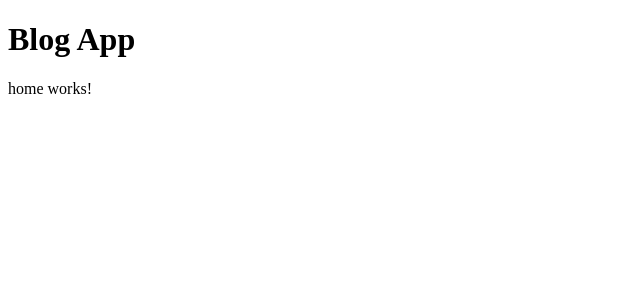
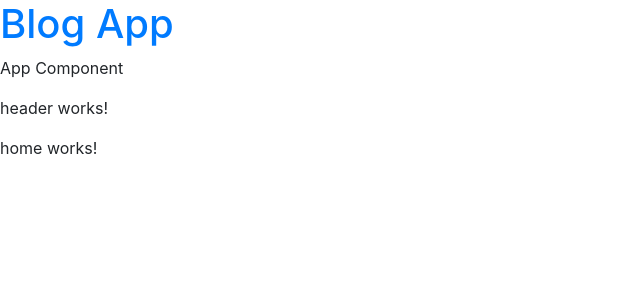
Before and after one commit to leovolwahsen/blogApp, an Angular app: page / in a window 1280 px wide. Shown: the top 300 px of the page, without its empty margins (0-640 px from the left). Built offline with nearby package versions, Linux system fonts and the light colour scheme.

Commit message:
root farben hinzugefügt

```diff
--- a/angular.json
+++ b/angular.json
@@ -25,7 +25,8 @@
               "src/assets"
             ],
             "styles": [
-              "src/styles.css"
+              "src/styles.css",
+              "node_modules/bootstrap/dist/css/bootstrap.min.css"
             ],
             "scripts": []
           },
--- a/package.json
+++ b/package.json
@@ -18,6 +18,7 @@
     "@angular/platform-browser": "^16.1.0",
     "@angular/platform-browser-dynamic": "^16.1.0",
     "@angular/router": "^16.1.0",
+    "bootstrap": "4.6",
     "rxjs": "~7.8.0",
     "tslib": "^2.3.0",
     "zone.js": "~0.13.0"
--- a/src/app/app.component.html
+++ b/src/app/app.component.html
@@ -1,2 +1,6 @@
-<h1>Blog App</h1>
+<h1 class="text-primary">Blog App</h1>
+<p>App Component</p>
+
+<app-header></app-header>
+
 <router-outlet></router-outlet>
--- a/src/app/app.component.ts
+++ b/src/app/app.component.ts
@@ -6,5 +6,5 @@
   styleUrls: ['./app.component.css']
 })
 export class AppComponent {
-  title = 'blogApp';
+  title = 'Something else';
 }
--- a/src/styles.css
+++ b/src/styles.css
@@ -1 +1,16 @@
 /* You can add global styles to this file, and also import other style files */
+
+@import url('https://fonts.googleapis.com/css2?family=Roboto&display=swap');
+
+:root{
+    --primary-color: #026467;
+    --secondary-color: #E5F5EA;
+    --body-text-color: #596392;
+    --navbar-footer-color: #F9F9F9;
+}
+
+body{
+    font-family: 'Roboto', sans-serif;
+    font-size: 12px;
+    color: var(--body-text-color);
+}
```
Also changed, not shown: 1 other file (tests, documents, lock files or other folders).
